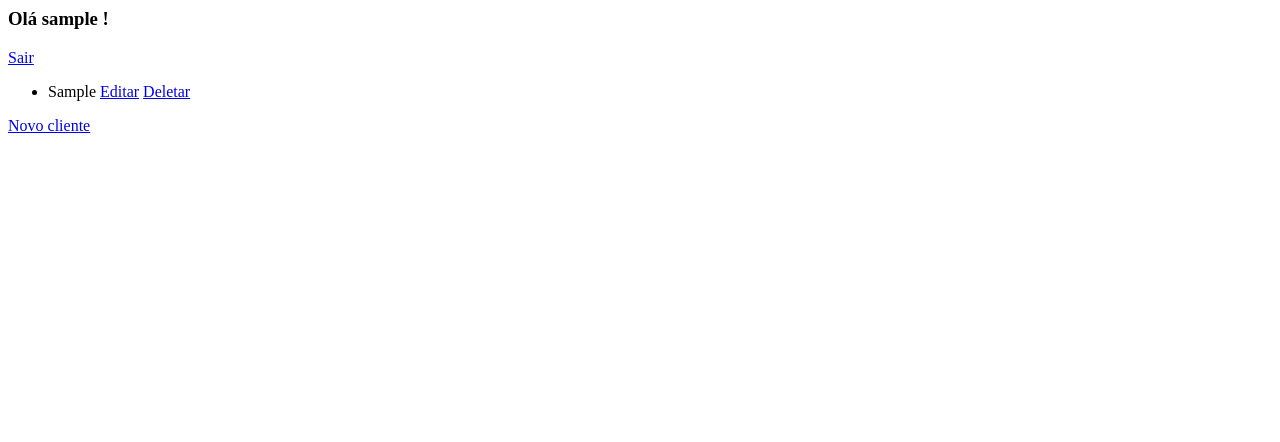
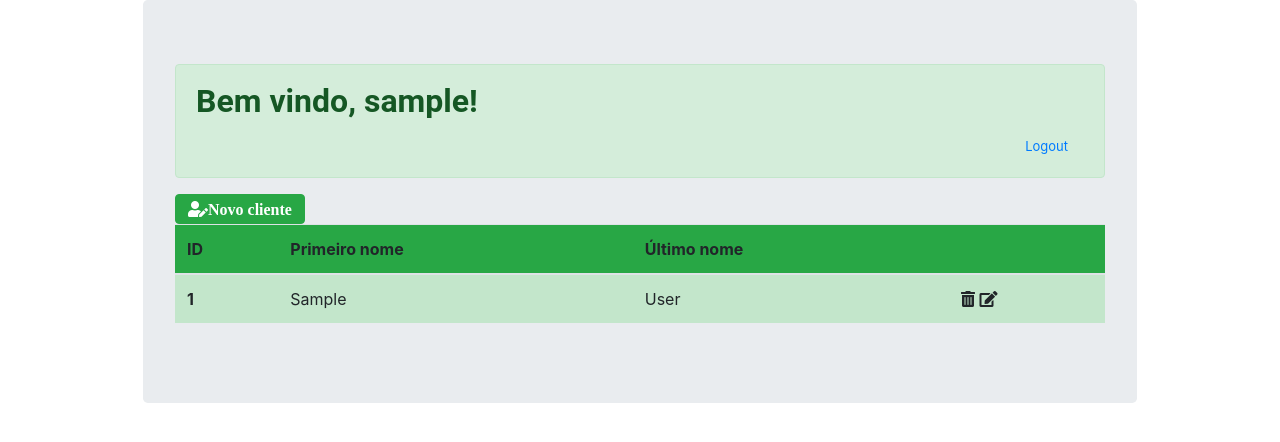
Before and after one commit to AlexParreira/Django_Gestao, a Django app: page /clients/list/ in a window 1280 px wide. Shown: the top 442 px of the page. Run offline with Django 3.2, Linux system fonts and the light colour scheme; a user stored in the database is signed in; tables that the repository leaves empty hold one stand-in row (values such as "Sample post"); some libraries are stand-ins or nearby versions.

Commit message:
css template

```diff
--- a/clientes/template/person.html
+++ b/clientes/template/person.html
@@ -1,22 +1,43 @@
-<html lang="en">
-<head>
-    <meta charset="UTF-8">
-    <title>Title</title>
-</head>
-<body>
-<h3>Olá {{ user.username }} ! </h3>
-<a href="{% url 'logout' %}">Sair</a>
-<ul>
-    {% for person in persons %}
+{% extends 'base.html' %}
 
-    <li>
-        <a>{{ person.first_name }}</a>
-        <a href="{% url 'persons_update' person.id %}">Editar</a>
-        <a href="{% url 'persons_delete' person.id %}">Deletar</a>
-    </li>
+{% block title %}Login page{% endblock %}
 
-    {% endfor %}
-</ul>
-<a href="{% url 'persons_new' %}">Novo cliente</a>
-</body>
-</html>
+{% block main %}
+    <div class="person">
+        <div class="alert alert-success" role="alert">
+            <a class="hello">Bem vindo, {{ user.username }}!</a>
+            <ul class="nav justify-content-end">
+                <li class="nav-item">
+                    <a class="nav-link active" href='{% url 'logout' %}'><small>Logout</small> </a>
+                </li>
+            </ul>
+        </div>
+        <button class="btn btn-success fas fa-user-edit" onclick="location.href='{% url 'persons_new' %}'">Novo cliente
+        </button>
+
+
+        <table class="table table-hover">
+            <thead>
+            <tr>
+                <th scope="col" class="bg-success">ID</th>
+                <th scope="col" class="bg-success">Primeiro nome</th>
+                <th scope="col" class="bg-success">Último nome</th>
+                <th scope="col" class="bg-success"></th>
+            </tr>
+            </thead>
+            {% for person in persons %}
+                <tbody>
+                <tr>
+                    <th scope="row" class="table-success">{{ person.id }}</th>
+                    <td class="table-success">{{ person.first_name }}</td>
+                    <td class="table-success">{{ person.last_name }}</td>
+                    <td class="table-success"><i class="fas fa-trash-alt"
+                                                 onclick="location.href='{% url 'persons_delete' person.id %}'"></i>
+                        <i class="fas fa-edit" onclick="location.href='{% url 'persons_update' person.id %}'"></i></td>
+
+                </tr>
+
+
+            {% endfor %}
+    </div>
+{% endblock %}
--- a/requirements.txt
+++ b/requirements.txt
@@ -1,4 +1,3 @@
 -r requirements-dev.txt
 gunicorn==20.0.4
 psycopg2==2.8.4
-python-decouple==3.3
--- /dev/null
+++ b/template/base.html
@@ -0,0 +1,59 @@
+<!DOCTYPE html>
+<html lang="en">
+<head>
+    <meta charset="UTF-8">
+    <link rel="stylesheet" href="https://stackpath.bootstrapcdn.com/bootstrap/4.4.1/css/bootstrap.min.css"
+          integrity="sha384-Vkoo8x4CGsO3+Hhxv8T/Q5PaXtkKtu6ug5TOeNV6gBiFeWPGFN9MuhOf23Q9Ifjh" crossorigin="anonymous">
+    <link rel="stylesheet" href="https://use.fontawesome.com/releases/v5.7.0/css/all.css"
+          integrity="sha384-lZN37f5QGtY3VHgisS14W3ExzMWZxybE1SJSEsQp9S+oqd12jhcu+A56Ebc1zFSJ" crossorigin="anonymous">
+    <style>
+
+        .row {
+            margin: auto;
+            width: 50%;
+            padding: 10px;
+            text-align: center;
+        }
+
+        .hello {
+            font-size: xx-large;
+            font-weight: bold;
+            font-family: "Roboto", "Lucida Grande", Verdana, Arial, sans-serif;
+
+        }
+
+        small {
+            font-size: small;
+
+        }
+
+        body {
+            width: 80%;
+            height: 80%;
+            margin: auto;
+            min-height: 600px;
+            max-height: 2000px;
+            min-width: 600px;
+            max-width: 2000px;
+            background-image: url();
+            background-repeat: no-repeat, repeat;
+            background-position: bottom;
+            background-size: contain;
+
+        }
+
+    </style>
+    <title>{% block title %}{% endblock %}</title>
+</head>
+<body>
+
+
+<div class="container">
+    <div class="jumbotron">
+    {% block main %}
+
+    {% endblock %}
+    </div>
+</div>
+</body>
+</html>
```
Also changed, not shown: clientes/template/persons_delete_confirm.html (+20 -14 lines), clientes/template/persons_form.html (+12 -11 lines), gestao_cliente/settings.py (+4 -15 lines), home/template/home.html (+27 -13 lines), template/registration/login.html (+24 -15 lines).
